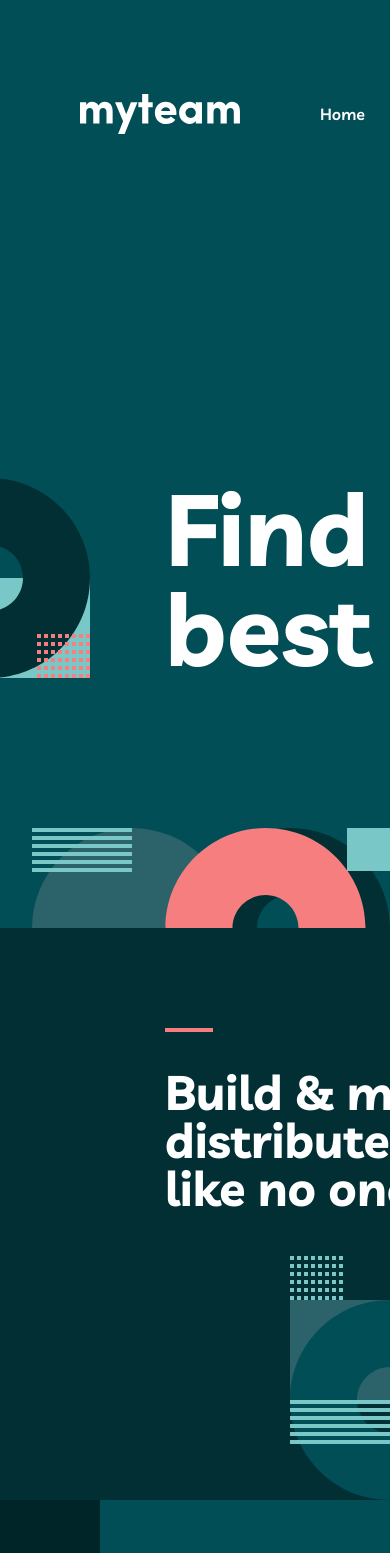
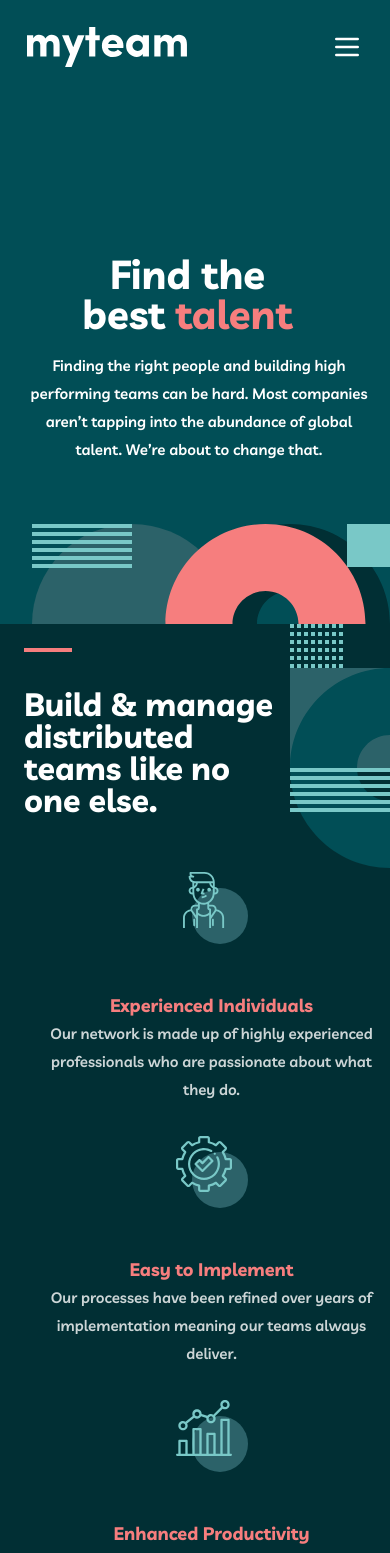
Before and after one commit to muhammadumar-rahmonov/MyTeam, a React (Vite) app: page / in a window 390 px wide. Shown: the top 1553 px of the page. Built offline with nearby package versions, Linux system fonts and the light colour scheme.

Commit message:
all pags finished

```diff
--- /dev/null
+++ b/src/SVGs/BtnSVG.jsx
@@ -0,0 +1,22 @@
+import React from "react";
+
+const BtnSVG = () => {
+  return (
+    <svg
+      xmlns="http://www.w3.org/2000/svg"
+      fill="none"
+      viewBox="0 0 24 24"
+      stroke="currentColor"
+      className="w-8 h-8"
+    >
+      <path
+        strokeLinecap="round"
+        strokeLinejoin="round"
+        strokeWidth="2"
+        d="M4 6h16M4 12h16M4 18h16"
+      />
+    </svg>
+  );
+};
+
+export default BtnSVG;
--- a/src/SVGs/index.js
+++ b/src/SVGs/index.js
@@ -1,3 +1,4 @@
 export { default as DeliveryVector } from "./DeliveryVector";
 export { default as Social } from "./Social";
 export { default as HeaderSVG } from "./HeaderSVG";
+export { default as BtnSVG } from "./BtnSVG";
--- /dev/null
+++ b/src/components/HSideBar.jsx
@@ -0,0 +1,44 @@
+import { Link } from "react-router-dom";
+
+const HSidebar = ({ isOpen, toggleSidebar }) => {
+  return (
+    <>
+      <div
+        className={`fixed top-0 left-0 w-full h-full bg-black transition-opacity z-10 ${
+          isOpen
+            ? "opacity-50 pointer-events-auto"
+            : "opacity-0 pointer-events-none"
+        } mobile:block tablet:hidden`}
+        onClick={toggleSidebar}
+      ></div>
+
+      <div
+        className={`fixed top-0 right-0 w-64 h-full bg-[#014E56] text-white transform transition-transform z-20 ${
+          isOpen ? "translate-x-0" : "translate-x-full"
+        } mobile:block tablet:hidden`}
+      >
+        <div className="flex flex-col items-center gap-6 mt-20">
+          <Link onClick={toggleSidebar} className="hover:text-[#F67E7E]" to="/">
+            Home
+          </Link>
+          <Link
+            onClick={toggleSidebar}
+            className="hover:text-[#F67E7E]"
+            to="/about"
+          >
+            About
+          </Link>
+          <Link
+            onClick={toggleSidebar}
+            className="border-2 rounded-full py-2 px-4 hover:bg-white hover:text-[#014E56] border-white"
+            to="/contact"
+          >
+            Contact Us
+          </Link>
+        </div>
+      </div>
+    </>
+  );
+};
+
+export default HSidebar;
--- a/src/components/Header.jsx
+++ b/src/components/Header.jsx
@@ -1,28 +1,44 @@
-import { useContext } from "react";
+import { useContext, useState } from "react";
 import { Link } from "react-router-dom";
 import { MyTeamContext } from "../Context";
 
+import HSideBar from "./HSideBar";
+import { BtnSVG } from "../SVGs";
+
 const Header = () => {
   const { svg } = useContext(MyTeamContext);
+  const [isSidebarOpen, setSidebarOpen] = useState(false);
+
+  const toggleSidebar = () => setSidebarOpen(!isSidebarOpen);
+
   return (
-    <header className="text-white flex items-center justify-between p-20">
-      <div className="flex gap-20">
+    <header className="text-white flex items-center justify-between responsive-header">
+      <div className="flex gap-8 md:gap-20 items-center">
         {svg}
-        <div className="flex items-center gap-10">
+        <nav className="header-content gap-6 md:gap-10 items-center">
           <Link className="hover:text-[#F67E7E]" to={"/"}>
             Home
           </Link>
           <Link className="hover:text-[#F67E7E]" to={"/about"}>
             About
           </Link>
-        </div>
+        </nav>
       </div>
 
+      <button
+        onClick={toggleSidebar}
+        className="mobile:block sidebar-toggle desktop:hidden tablet:hidden z-30"
+      >
+        <BtnSVG />
+      </button>
+
+      <HSideBar isOpen={isSidebarOpen} toggleSidebar={toggleSidebar} />
+
       <Link
-        className="border-2 rounded-full py-2 px-3 hover:bg-white hover:text-[#014E56] cursor-pointer border-white"
+        className="contact-btn border-2 rounded-full py-2 px-4 hover:bg-white hover:text-[#014E56] cursor-pointer border-white"
         to={"/contact"}
       >
-        contact us
+        Contact Us
       </Link>
     </header>
   );
--- a/src/components/Hero.jsx
+++ b/src/components/Hero.jsx
@@ -1,13 +1,13 @@
 const Hero = () => {
   return (
-    <section className=" bg-img1  py-[250px] px-[165px] ">
-      <div className="flex justify-between items-center w-[1110px]">
-        <h1 className=" text-[100px] leading-[100%]  w-[550px]  livvic-bold">
+    <section className=" bg-img1 hero-section ">
+      <div className="content">
+        <h1 className=" responsive-h1 livvic-bold">
           Find the best <span className=" text-[#f67e7e]">talent</span>
         </h1>
-        <div className=" w-[445px] relative">
-          <span className="w-12 h-1 absolute -top-10 left-0  bg-[#79c8c7]"></span>
-          <p className="text-lg ">
+        <div className=" p-content relative">
+          <span className="w-12 h-1 span absolute -top-10 left-0  bg-[#79c8c7]"></span>
+          <p className="p">
             Finding the right people and building high performing teams can be
             hard. Most companies aren’t tapping into the abundance of global
             talent. We’re about to change that.
--- a/src/components/Services.jsx
+++ b/src/components/Services.jsx
@@ -5,23 +5,29 @@ const Services = () => {
   const { customObj } = useContext(MyTeamContext);
 
   return (
-    <section className="py-[140px] px-[165px]  bg-img  bg-[#012F34]">
-      <div className="flex justify-between  w-[1110px]">
+    <section className="service-section bg-img  bg-[#012F34]">
+      <div className="service-content ">
         <div className=" relative">
           <span className="w-12 h-1 absolute -top-10 left-0 bg-[#f67e7e] "></span>
-          <h1 className="font-bold text-5xl w-[445px]">
+          <h1 className="livvic-bold service-h1 w-[445px]">
             Build & manage distributed teams like no one else.
           </h1>
         </div>
         <ul className="flex flex-col gap-8">
           {customObj.map((val) => (
-            <li key={val.id} className="flex gap-6  items-center">
-              <img src={val.img} alt="Avatar icon" />
-              <div className="w-[445px]">
+            <li key={val.id} className="li">
+              <img
+                className="w-full max-w-[72px] h-auto object-cover mx-aut0"
+                src={val.img}
+                alt="Avatar icon"
+              />
+              <div className="max-w-full">
                 <span className="font-bold mb-5 text-lg text-[#f67e7e]">
                   {val.title}
                 </span>
-                <p className="font-semibold text-base w-[445px]">{val.about}</p>
+                <p className="font-semibold opacity-80 text-base p">
+                  {val.about}
+                </p>
               </div>
             </li>
           ))}
--- a/src/components/index.js
+++ b/src/components/index.js
@@ -8,3 +8,6 @@ export { default as Ready } from "./Ready";
 export { default as Box } from "./Box";
 export { default as Clients } from "./Clients";
 export { default as ContactRight } from "./ContactRight";
+export { default as ContactLeft } from "./ContactLeft";
+
+export { default as HSideBar } from "./HSideBar";
--- a/src/index.css
+++ b/src/index.css
@@ -6,10 +6,24 @@
   background-repeat: no-repeat;
   background-position: right bottom;
 }
+@media (max-width: 770px) {
+  .bg-img {
+    background-image: url("./assets/Group 8.svg");
+    background-repeat: no-repeat;
+    background-position: right top;
+  }
+}
 .bg-img1 {
   background: url("./assets/bg-img 1.svg"), url("./assets/Group 7.svg");
   background-position: center left -110px, right bottom;
   background-repeat: no-repeat, no-repeat;
+}
+@media (max-width: 770px) {
+  .bg-img1 {
+    background: url("./assets/Group 7.svg");
+    background-position: right bottom;
+    background-repeat: no-repeat;
+  }
 }
 .dbg-img {
   background: url("./assets/Group 8 Copy.svg"), url("./assets/Group 8 (1).svg");
@@ -42,6 +56,218 @@
     url("./assets/Group 7 (1).svg");
   background-position: top 115px left -110px, right -100px bottom;
   background-repeat: no-repeat;
+}
+
+.responsive-header {
+  padding: 5rem;
+}
+@media (max-width: 770px) {
+  .responsive-header {
+    padding: 2.5rem;
+  }
+}
+@media (max-width: 520px) {
+  .responsive-header {
+    padding: 1.7rem;
+  }
+}
+
+.header-content {
+  display: flex;
+}
+@media (max-width: 520px) {
+  .header-content {
+    display: none;
+  }
+}
+
+.sidebar-toggle {
+  display: none;
+}
+
+@media (max-width: 520px) {
+  .sidebar-toggle {
+    display: block;
+    background: transparent;
+    border: none;
+    font-size: 24px;
+    cursor: pointer;
+    z-index: 30;
+  }
+}
+.contact-btn {
+  display: inline-block;
+}
+@media (max-width: 520px) {
+  .contact-btn {
+    display: none;
+  }
+}
+.hero-section {
+  padding: 250px 165px;
+}
+@media (max-width: 770px) {
+  .hero-section {
+    padding: 225px 40px;
+  }
+}
+@media (max-width: 520px) {
+  .hero-section {
+    padding: 160px 24px;
+  }
+}
+.content {
+  width: 1110px;
+  display: flex;
+  justify-content: space-between;
+  align-items: center;
+}
+@media (max-width: 770px) {
+  .content {
+    width: 680px;
+    display: flex;
+    flex-direction: column;
+    text-align: center;
+  }
+}
+@media (max-width: 520px) {
+  .content {
+    width: 327px;
+    display: flex;
+    flex-direction: column;
+    align-items: center;
+    justify-content: center;
+  }
+}
+.responsive-h1 {
+  width: 550px;
+  font-size: 100px;
+  line-height: 100px;
+}
+@media (max-width: 770px) {
+  .responsive-h1 {
+    width: 390px;
+    font-size: 64px;
+    line-height: 54px;
+    margin-bottom: 24px;
+  }
+}
+@media (max-width: 520px) {
+  .responsive-h1 {
+    width: 230px;
+    font-size: 40px;
+    line-height: 40px;
+    margin-bottom: 18px;
+  }
+}
+.span {
+  display: block;
+}
+@media (max-width: 770px) {
+  .span {
+    display: none;
+  }
+}
+.p-content {
+  width: 445px;
+}
+@media (max-width: 770px) {
+  .p-content {
+    width: 457px;
+  }
+}
+@media (max-width: 520px) {
+  .p-content {
+    width: 327px;
+  }
+}
+.p {
+  font-size: 18px;
+  line-height: 28px;
+}
+@media (max-width: 770px) {
+  .p {
+    font-size: 15px;
+    line-height: 28px;
+  }
+}
+
+.service-section {
+  padding: 140px 165px;
+}
+@media (max-width: 770px) {
+  .service-section {
+    padding: 100px 97px;
+  }
+}
+@media (max-width: 520px) {
+  .service-section {
+    padding: 64px 24px;
+  }
+}
+.service-content {
+  display: flex;
+  justify-content: space-between;
+  width: 1110px;
+}
+@media (max-width: 770px) {
+  .service-content {
+    display: flex;
+    flex-direction: column;
+    width: 573px;
+  }
+}
+@media (max-width: 520px) {
+  .service-content {
+    display: flex;
+    justify-content: center;
+    flex-direction: column;
+    width: 375px;
+  }
+}
+
+.service-h1 {
+  font-size: 48px;
+  line-height: 48px;
+}
+@media (max-width: 770px) {
+  .service-h1 {
+    font-size: 32px;
+    line-height: 32px;
+    margin-bottom: 64px;
+  }
+}
+@media (max-width: 520px) {
+  .service-h1 {
+    width: 250px;
+    text-align: left;
+    font-size: 32px;
+    line-height: 32px;
+    margin-bottom: 56px;
+  }
+}
+.li {
+  display: flex;
+  justify-content: center;
+  gap: 24px;
+}
+@media (max-width: 520px) {
+  .li {
+    display: flex;
+    justify-content: center;
+    align-items: center;
+    text-align: center;
+    flex-direction: column;
+    gap: 48px;
+  }
+}
+.p {
+  width: 480px;
+}
+@media (max-width: 520px) {
+  .p {
+    width: 350px;
+  }
 }
 
 .livvic-thin {
--- a/src/pages/Contact.jsx
+++ b/src/pages/Contact.jsx
@@ -1,10 +1,11 @@
 import React from "react";
-import { ContactRight, Ready } from "../components";
+import { ContactLeft, ContactRight, Ready } from "../components";
 
 const Contact = () => {
   return (
-    <main className="py-[120px]  cbg-img   px-[165px]">
+    <main className="py-[120px] flex justify-between cbg-img  px-[165px]">
       <ContactRight />
+      <ContactLeft />
     </main>
   );
 };
--- a/tailwind.config.js
+++ b/tailwind.config.js
@@ -2,7 +2,9 @@
 export default {
   content: ["./src/**/*.{js,jsx,ts,tsx}"],
   theme: {
-    extend: {},
+    extend: {
+      screens: { mobile: "380px", tablet: "620px", desktop: "3100px" },
+    },
   },
   plugins: [],
 };
```
Also changed, not shown: src/components/ContactLeft.jsx (+111 -8 lines), src/components/HeaderSideBar.jsx (added, +25 -0 lines).
